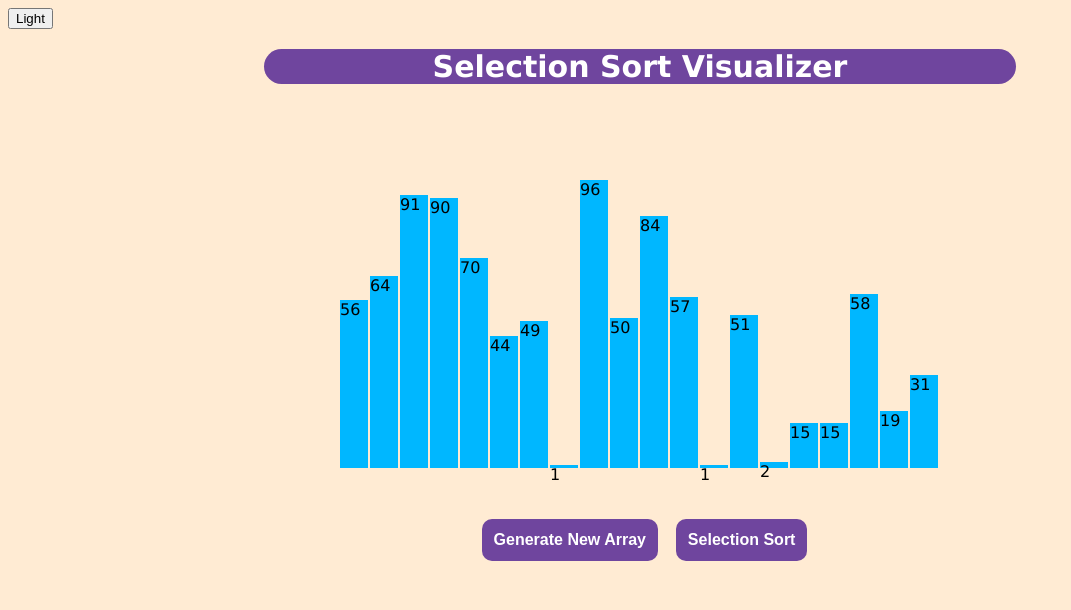
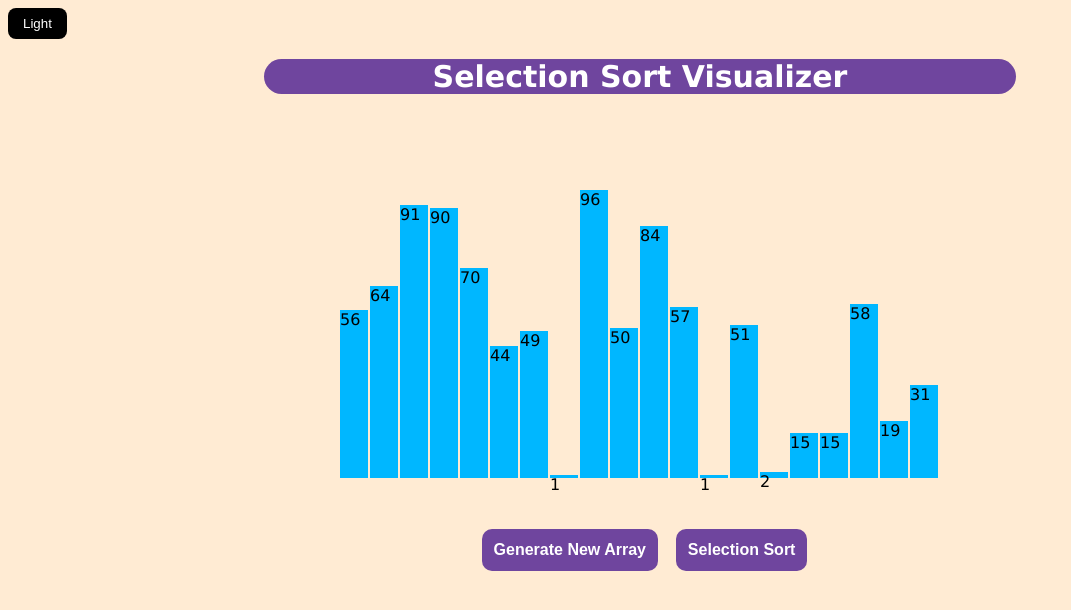
Before and after one commit to msubhojit58/Sorting-Visualizer, a plain HTML site: page index.html in a window 1280 px wide. Shown: the whole page, without its empty margins (0-1071 px from the left). Drawn offline with Linux system fonts and the light colour scheme.

Commit message:
Theme-button styled-1

```diff
--- a/index.css
+++ b/index.css
@@ -64,3 +64,15 @@ body {
   font-size: 16px;
   border: white;
 }
+
+.theme-btn{
+  background-color: rgb(0, 0, 0);
+  border: none;
+  border-radius: 8px;
+  color : white;
+  padding-left: 15px;
+  padding-right: 15px;
+  padding-top: 8px;
+  padding-bottom: 8px;
+
+}
```
